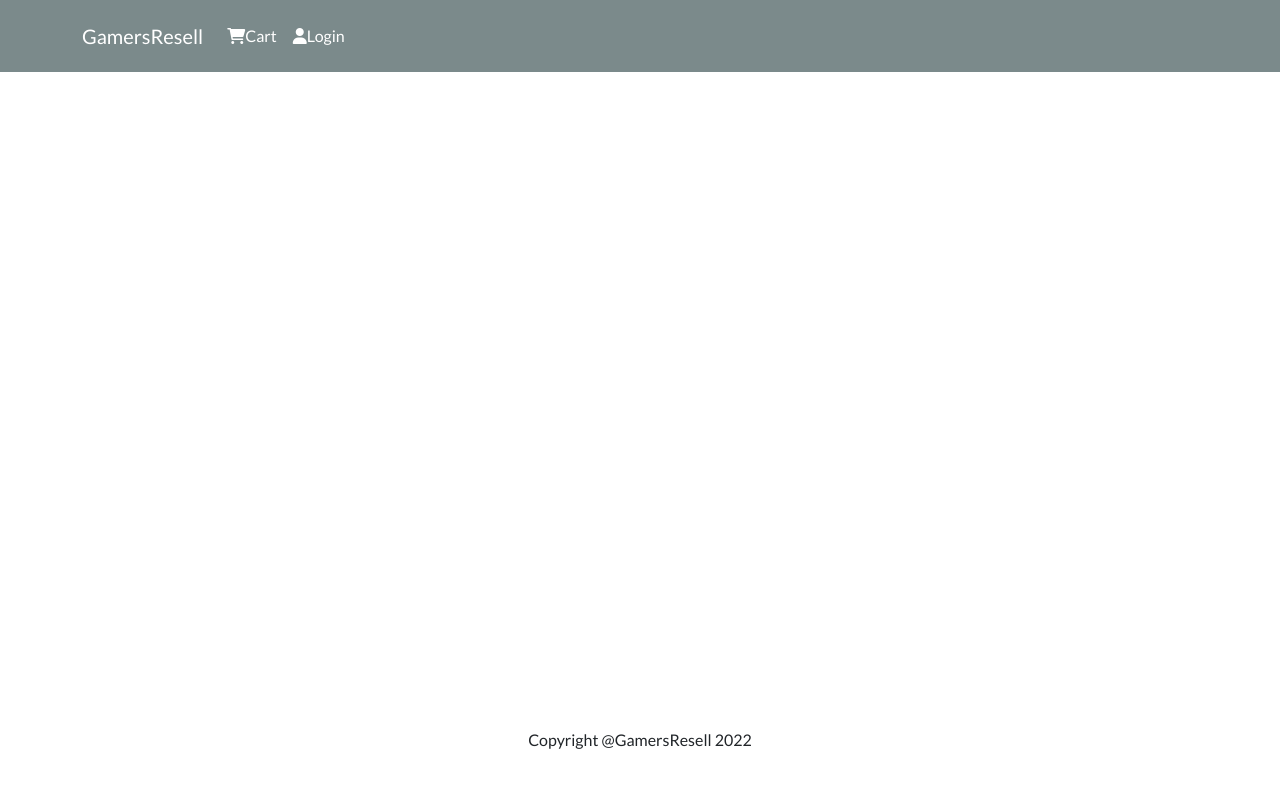
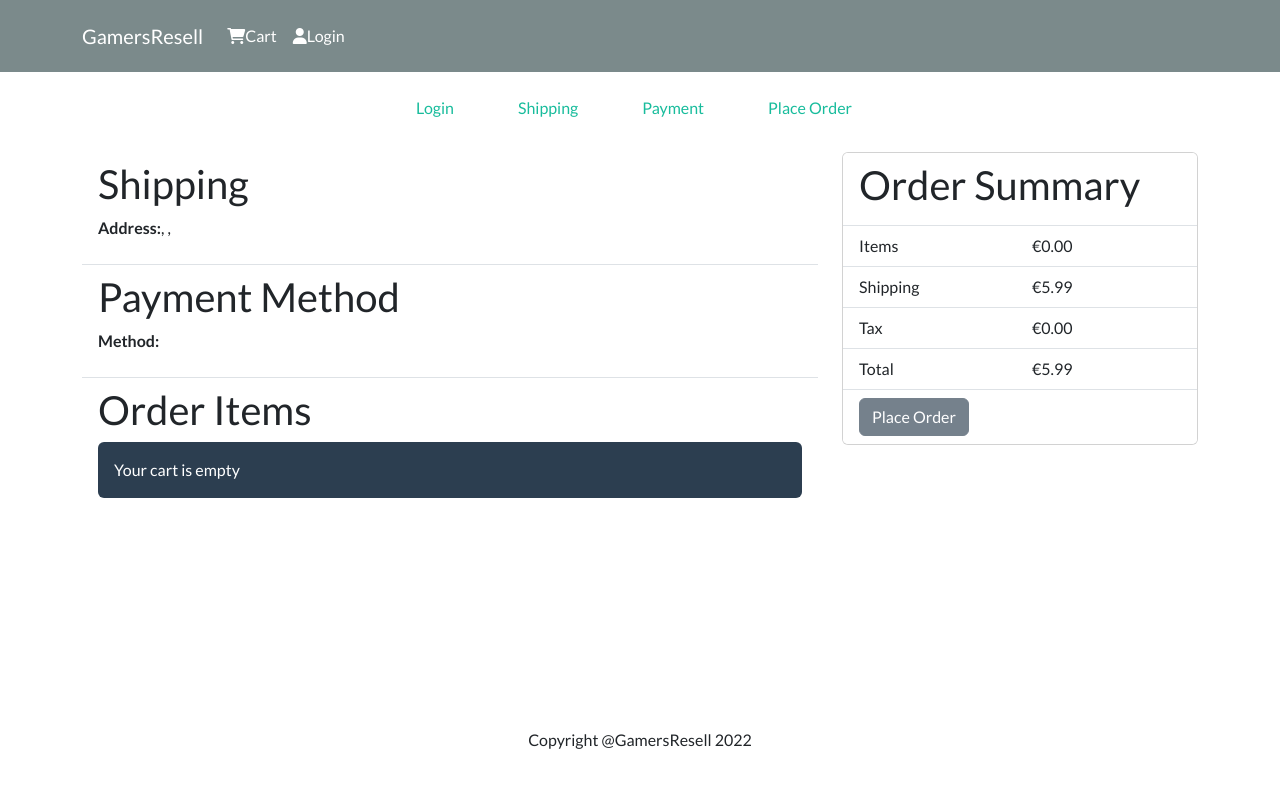
Before and after one commit to ay0nn/Webtech-React-Django, a React (Create React App) app in the folder frontend/: page /placeorder in a window 1280 px wide. Shown: the top 788 px of the page. Built offline with nearby package versions, Linux system fonts and the light colour scheme.

Commit message:
Order Serializers

```diff
--- a/frontend/src/App.js
+++ b/frontend/src/App.js
@@ -11,6 +11,7 @@
 import ProfileScreen from './screens/ProfileScreen';
 import ShippingScreen from './screens/ShippingScreen';
 import PaymentScreen from './screens/PaymentScreen';
+import PlaceOrderScreen from './screens/PlaceOrderScreen';
 
 function App() {
   return (
@@ -26,6 +27,7 @@
             <Route path='/profile' element={<ProfileScreen />} exact />
             <Route path='/shipping' element={<ShippingScreen />} exact />
             <Route path='/payment' element={<PaymentScreen />} exact />
+            <Route path='/placeorder' element={<PlaceOrderScreen />} exact />
             <Route path='/product/:id' element={<ProductScreen />} />
 
             <Route path='/cart/:id?' element={<CartScreen />} />
--- a/frontend/src/components/Checkout.js
+++ b/frontend/src/components/Checkout.js
@@ -43,7 +43,7 @@
 
         <Nav.Item>
             {step3 ?(
-                 <LinkContainer to='/placeholder'>
+                 <LinkContainer to='/placeorder'>
                  <Nav.Link>Place Order</Nav.Link>
              </LinkContainer>
 
--- /dev/null
+++ b/frontend/src/screens/PlaceOrderScreen.js
@@ -0,0 +1,120 @@
+import React from 'react';
+import { Link } from 'react-router-dom';
+import { useDispatch, useSelector } from 'react-redux';
+import { Row, Col, ListGroup, Image, Card, Button } from 'react-bootstrap';
+import Message from '../components/Message';
+import Checkout from '../components/Checkout';
+
+const PlaceOrderScreen = () => {
+  const dispatch = useDispatch();
+  const cart = useSelector((state) => state.cart);
+
+  // Calculate prices
+  cart.itemsPrice = cart.cartItems.reduce((acc, item) => acc + item.price * item.qty, 0);
+  cart.shippingPrice = 5.99; // Set your shipping price here
+  cart.taxPrice = Number((0.24 * cart.itemsPrice).toFixed(2));
+  cart.totalPrice = (cart.itemsPrice + cart.shippingPrice + cart.taxPrice).toFixed(2);
+
+  const placeOrderHandler = () => {
+    // Implement your place order logic here
+    // For demonstration purposes, you can clear the cart and show a success message
+    //dispatch(/* Your action to clear the cart */);
+    // Show a success message or navigate to the order confirmation page
+    console.log('Order Placed')
+  };
+
+  return (
+    <Row>
+        <Checkout step1 step2 step3 step4/>
+      <Col md={8}>
+        <ListGroup variant='flush'>
+          <ListGroup.Item>
+            <h2>Shipping</h2>
+            <p>
+              <strong>Address:</strong>
+              {cart.shippingAddress.address}, {cart.shippingAddress.city}{' '}
+              {cart.shippingAddress.postalCode}, {cart.shippingAddress.country}
+            </p>
+          </ListGroup.Item>
+
+          <ListGroup.Item>
+            <h2>Payment Method</h2>
+            <p>
+              <strong>Method:</strong> {cart.paymentMethod}
+            </p>
+          </ListGroup.Item>
+
+          <ListGroup.Item>
+            <h2>Order Items</h2>
+            {cart.cartItems.length === 0 ? (
+              <Message>Your cart is empty</Message>
+            ) : (
+              <ListGroup variant='flush'>
+                {cart.cartItems.map((item, index) => (
+                  <ListGroup.Item key={index}>
+                    <Row>
+                      <Col md={1}>
+                        <Image src={item.image} alt={item.name} fluid rounded />
+                      </Col>
+                      <Col>
+                        <Link to={`/product/${item.product}`}>{item.name}</Link>
+                      </Col>
+                      <Col md={4}>
+                        {item.qty} x €{item.price} = €{(item.qty * item.price).toFixed(2)}
+                      </Col>
+                    </Row>
+                  </ListGroup.Item>
+                ))}
+              </ListGroup>
+            )}
+          </ListGroup.Item>
+        </ListGroup>
+      </Col>
+      <Col md={4}>
+        <Card>
+          <ListGroup variant='flush'>
+            <ListGroup.Item>
+              <h2>Order Summary</h2>
+            </ListGroup.Item>
+            <ListGroup.Item>
+              <Row>
+                <Col>Items</Col>
+                <Col>€{cart.itemsPrice.toFixed(2)}</Col>
+              </Row>
+            </ListGroup.Item>
+            <ListGroup.Item>
+              <Row>
+                <Col>Shipping</Col>
+                <Col>€{cart.shippingPrice.toFixed(2)}</Col>
+              </Row>
+            </ListGroup.Item>
+            <ListGroup.Item>
+              <Row>
+                <Col>Tax</Col>
+                <Col>€{cart.taxPrice.toFixed(2)}</Col>
+              </Row>
+            </ListGroup.Item>
+            <ListGroup.Item>
+              <Row>
+                <Col>Total</Col>
+                <Col>€{cart.totalPrice}</Col>
+              </Row>
+            </ListGroup.Item>
+            <ListGroup.Item>
+              <Button
+                type='button'
+                className='btn-block'
+                disabled={cart.cartItems.length === 0}
+                onClick={placeOrderHandler}
+              >
+                Place Order
+              </Button>
+            </ListGroup.Item>
+          </ListGroup>
+        </Card>
+      </Col>
+    </Row>
+  );
+};
+
+export default PlaceOrderScreen;
```
Also changed, not shown: 2 other files (tests, documents, lock files or other folders).
